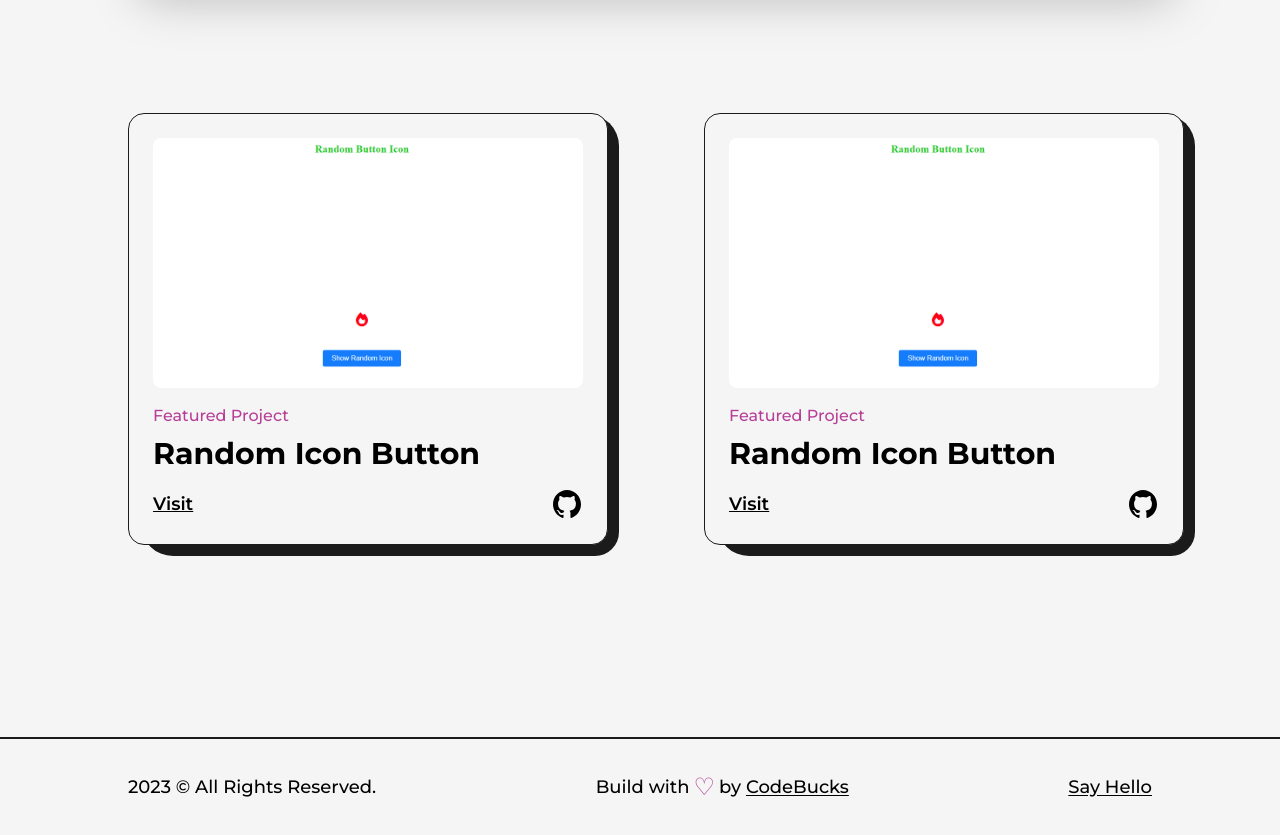
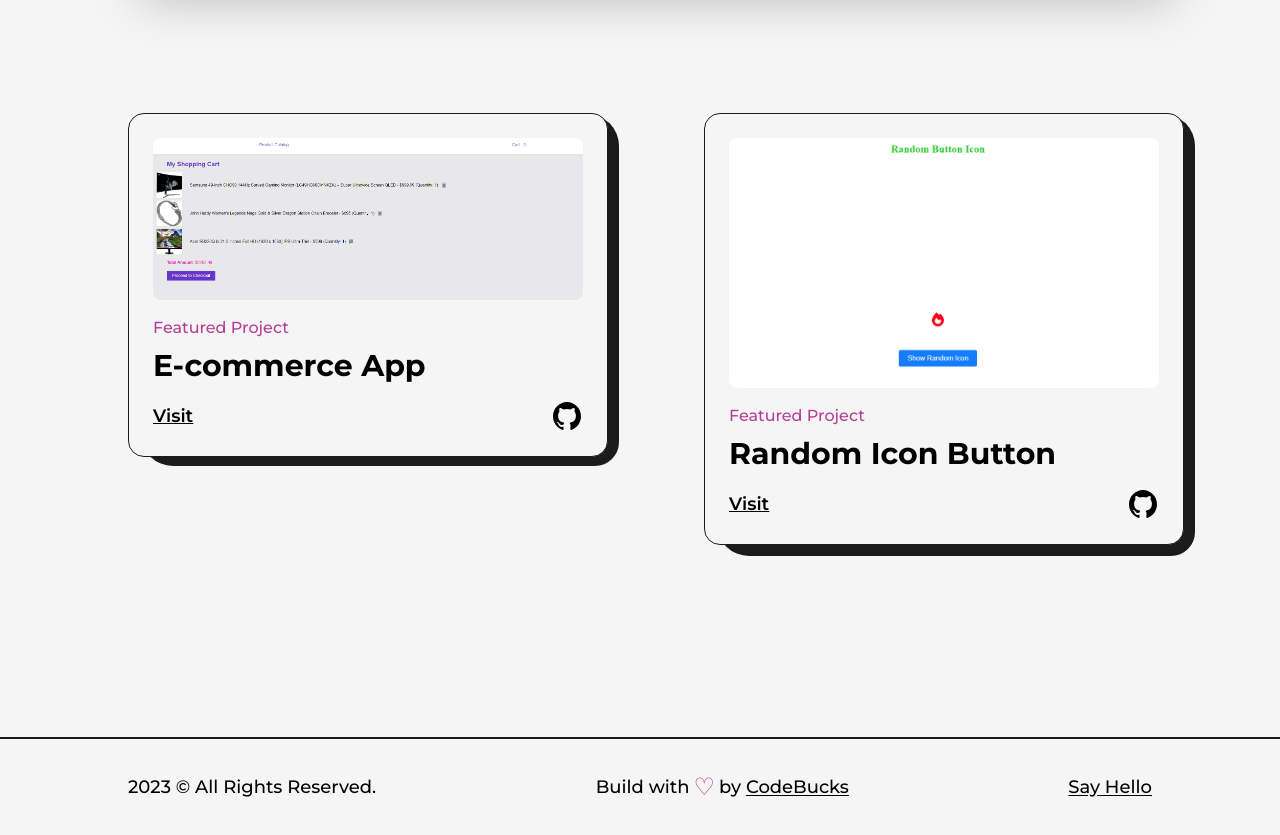
Before and after one commit to SvetlanaLevkovskaya/nextjs-portfolio, a Next.js app: page /projects in a window 1280 px wide. Shown: the part 2020-2855 px from the top of the page. Built offline with nearby package versions, Linux system fonts and the light colour scheme.

Commit message:
feat: add e-commerce project

```diff
--- a/src/pages/projects.js
+++ b/src/pages/projects.js
@@ -8,6 +8,8 @@ import { GithubIcon } from "@/components/icons";
 import randomButton from "../../public/images/projects/random-button.png";
 import authPosts from "../../public/images/projects/auth-posts.png";
 import educationalApp from "../../public/images/projects/educational-app.png";
+import ecommerce from "../../public/images/projects/e-commerce.png";
+
 import { motion } from "framer-motion";
 
 const FramerImage = motion(Image);
@@ -147,10 +149,10 @@ const Projects = () => {
 
             <div className="col-span-6">
               <Project
-                title="Random Icon Button"
-                img={randomButton}
-                link="https://svetlanalevkovskaya.github.io/angular-docusketch/"
-                github="https://github.com/SvetlanaLevkovskaya/angular-docusketch"
+                title="E-commerce App"
+                img={ecommerce}
+                link="https://svetlanalevkovskaya.github.io/e-commerce/"
+                github="https://github.com/SvetlanaLevkovskaya/e-commerce"
                 type="Featured Project"
               />
             </div>
```
Also changed, not shown: public/images/projects/e-commerce.png (added).
